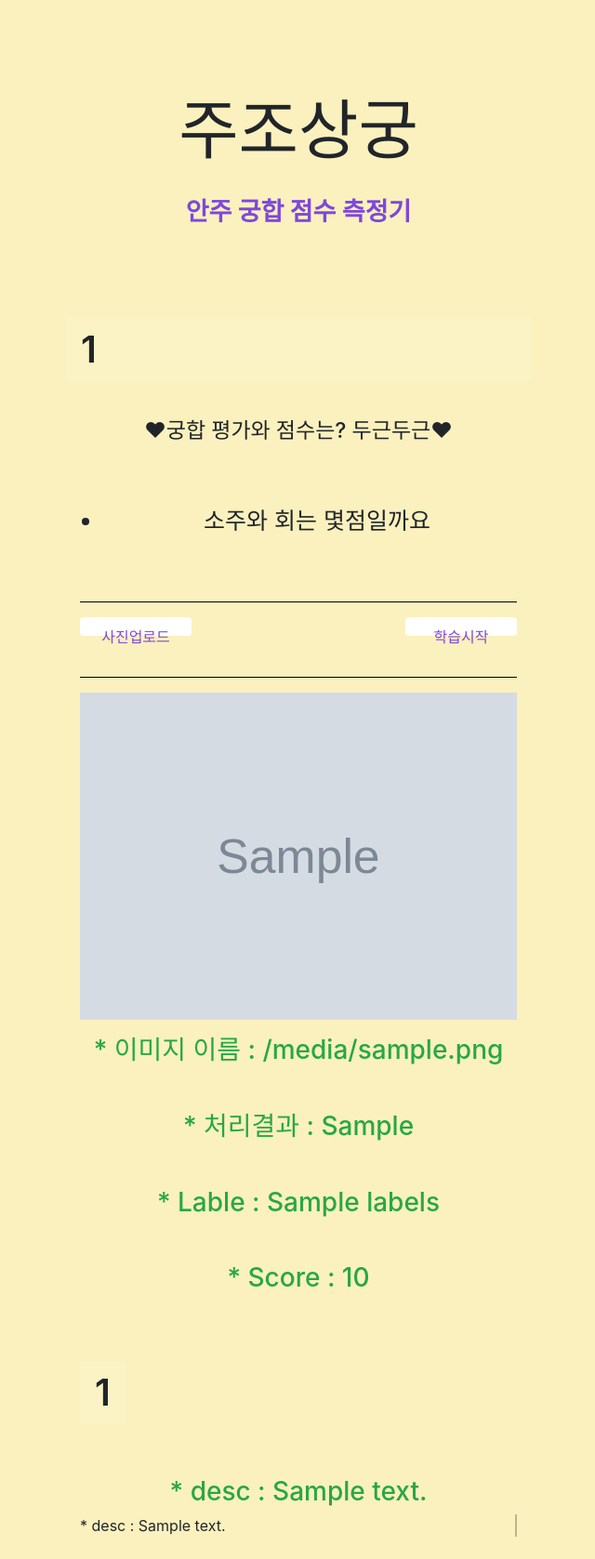
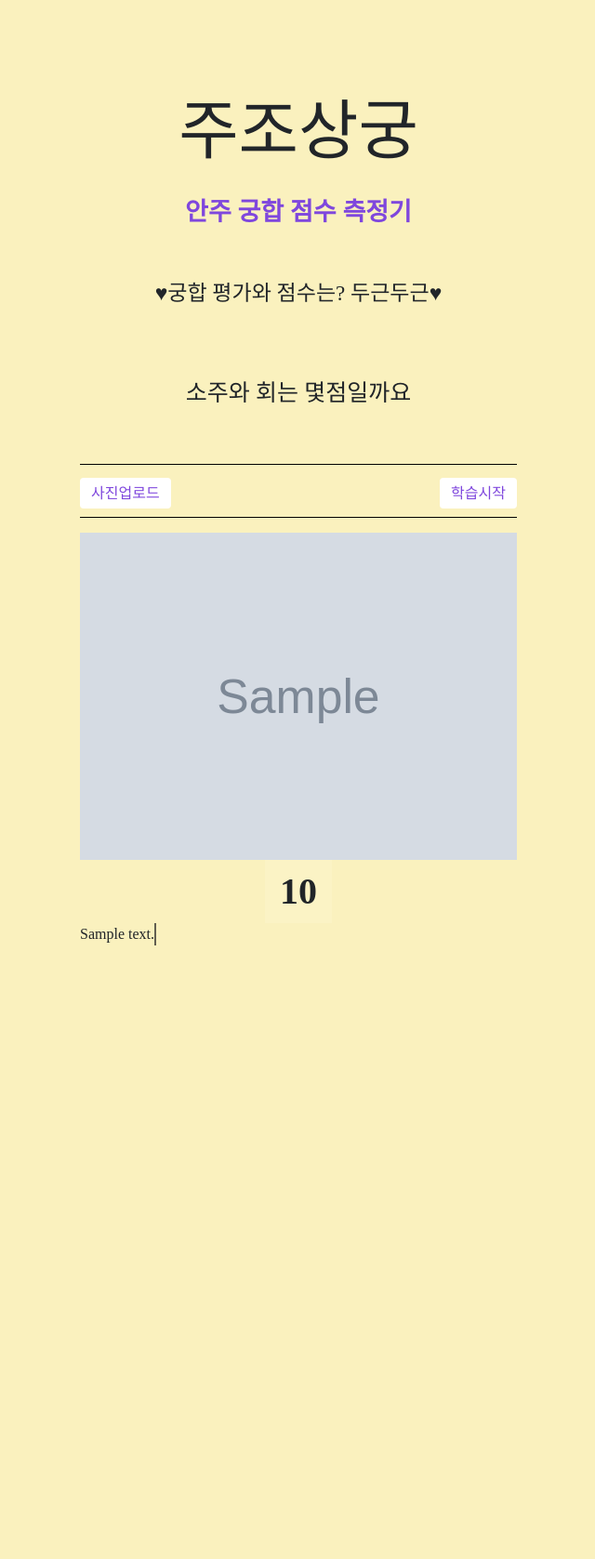
Before and after one commit to bururaru/Alcohol_Anju_Detection, a Flask app: template templates/index.html in a window 1280 px wide. Shown: the whole page at 93% size, without its empty margins (319-959 px from the left). After the commit the page ends 1017 px from the top, so only its background shows below. Run offline with Flask 2, Linux system fonts and the light colour scheme; the template is opened without the code that fills it: most values are stand-ins (such as "Sample title", 1, 10 or a date in 2020); grey boxes marked "Sample" are stand-in pictures; some libraries are stand-ins or nearby versions; some web fonts are replaced.

Commit message:
plan B succes

```diff
--- a/static/css/style.css
+++ b/static/css/style.css
@@ -1,71 +1,14 @@
-/*.text-typing {*/
-/*  padding:20px 30px;*/
-/*  background:#f5f5f5;*/
-/*  font-size:35px;*/
-/*  font-family:monospace;*/
-/*  border-radius:50px;*/
-/*}*/
+*{
+    font-family: 'NEXON Lv1 Gothic OTF';
+  }
+
 @import compass
-
+text-success {
+    color :rgba(27, 175, 234, 1)
+}
 /*.raise_test:hover,*/
 /*.raise_test:focus {*/
 /*  box-shadow: 0 0.5em 0.5em -0.4em var(--hover);*/
-/*  transform: translateY(-0.25em);*/
-/*}*/
-
-/*$colors: (*/
-/*  raise_test: #ffa260*/
-/*);*/
-
-/*@each $button, $color in $colors {*/
-/*  .#{$button} {*/
-/*    --color: #{$color};*/
-/*    --hover: #{adjust-hue($color, 45deg)};*/
-/*  }*/
-/*}*/
-
-/*button {*/
-/*  color: var(--color);*/
-/*  transition: 0.25s;*/
-
-/*  &:hover,*/
-/*  &:focus {*/
-/*    border-color: var(--hover);*/
-/*    color: #fff;*/
-/*  }*/
-/*}*/
-
-/*//=== Pen styling, ignore*/
-/*body {*/
-/*  color: #fff;*/
-/*  background: hsl(227, 10%, 10%);*/
-/*  font: 300 1em 'Fira Sans', sans-serif;*/
-
-/*  // Center everything ever*/
-/*  justify-content: center;*/
-/*  align-content: center;*/
-/*  align-items: center;*/
-/*  text-align: center;*/
-/*  min-height: 100vh;*/
-/*  display: flex;*/
-/*}*/
-
-/*// Basic button styles*/
-/*button {*/
-/*  background: none;*/
-/*  border: 2px solid;*/
-/*  font: inherit;*/
-/*  line-height: 1;*/
-/*  margin: 0.5em;*/
-/*  padding: 1em 2em;*/
-/*}*/
-
-/*h1 { font-weight: 400; }*/
-
-/*code {*/
-/*  color: #e4cb58;*/
-/*  font: inherit;*/
-/*}*/
 
 .form-style-3{
 	max-width: 450px;
@@ -163,7 +106,7 @@
   margin:0px;
   white-space:nowrap;
   overflow:hidden;
-  animation:typing 7s steps(22,end) forwards,
+  animation:typing 3s steps(22,end) forwards,
             blink 1s infinite;
 }
 @keyframes typing {
@@ -318,6 +261,7 @@
 
 .type_list {
   animation: rotate 7s infinite;
+  list-style: none;
 }
 
 /* button style (upload, submit) */
--- a/templates/index.html
+++ b/templates/index.html
@@ -8,7 +8,7 @@
   <title>酒조상궁</title>
   <link rel="stylesheet" type="text/css" href="static/css/reset.css">
   <link rel="stylesheet" type="text/css" href="static/css/style.css">
-  <link rel="stylesheet" href="https://stackpath.bootstrapcdn.com/bootstrap/4.4.1/css/bootstrap.min.css" integrity="sha384-Vkoo8x4CGsO3+Hhxv8T/Q5PaXtkKtu6ug5TOeNV6gBiFeWPGFN9MuhOf23Q9Ifjh" crossorigin="anonymous">
+  <link rel="stylesheet" href="https://stackpath.bootstrapcdn.com/bootstrap/4.4.1/css/bootstrap.min.css" >
 
   <script src="http://code.jquery.com/jquery-latest.min.js"></script>
   <script>
@@ -26,7 +26,7 @@
         int_speed = 35;
 
     var int = setInterval(function() {
-      if(run_count < count){
+      if(run_count < count+1){
         $display.text(speed * run_count);
         run_count++;
       } else if(parseInt($display.text()) < count) {
@@ -45,11 +45,6 @@
          makegraph();
          });
     </script>
-  <script>
-  $(function(){
-  console.log('success!')
-  });
-  </script>
 </head>
 <!--------------------------------------- HEAD END --------------------------------------->
 <!-------------------------------------- BODY START -------------------------------------->
@@ -62,11 +57,10 @@
         <h3 class="main_title">주조상궁</h3>
         <h3 class="sub_title">안주 궁합 점수 측정기</h3>
       </div>
-	  <div class="count">테스트버튼</div>
       <div class="intro">
         <h1>♥궁합 평가와 점수는? 두근두근♥</h1>
         <div class="type">
-          <ul class="type_list">
+          <ul class="type_list" style="padding: 0 !important;">
               <li>소주와 회는 몇점일까요</li>
               <li>맥주와 회..이거 맞아?</li>
               <li>막걸리와 전은 몇점일까요?</li>
@@ -83,16 +77,16 @@
             <form action="http://localhost:5000/fileUpload" method="POST" enctype="multipart/form-data">
               <div class="filebox" style="display:contents">
                 <div style="float:left">
-                  <label for="ex_file">사진업로드</label>
+                  <label for="ex_file" style="display: inline !important;">사진업로드</label>
                   <input type="file" name="file" id="ex_file" />
                 </div>
                 <div style="float:right">
-                  <label for="ex_submit">학습시작</label>
+                  <label for="ex_submit" style="display: inline !important;"">학습시작</label>
                   <input type="submit" id="ex_submit" />
                 </div>
               </div>
             </form>
-          <br><br>
+          <br>
           <hr class="border_line" size="5px" color="black" noshade="">
           {% if score %}
           <div id="label-container">
@@ -105,30 +99,23 @@
            <!-------------------------------------- FILE UPLOAD -------------------------------------->
            <!-------------------------------------- RESULTs AREA-------------------------------------->
           <!--로딩바-->
-          <div id="loading" style="margin-left: 0px;">
-            <img src="/static/img/loading.gif">
+          <div id="loading" style="margin-left: 0px; text-align : center;">
+            <img src="/static/img/loading.gif" style="width: 3vw !important;">
             <p>변환중입니다..잠시기다려주세요.</p>
           </div>
+
             {% if result_img %}
             <img src="{{url_for('static', filename='result_img/'+result_img)}}" class="img-fluid z-depth-1-half" alt="">
             {% endif %}
-            <br>
-            <h3 class="text-center mt-3 text-success">{% if result_img %} * 이미지 이름 : {{ result_img }} {% endif %}</h3>
-            <br>
-            <h3 class="text-center mt-3 text-success">{% if return_msg %} * 처리결과 : {{ return_msg }} {% endif %}</h3>
-            <br>
-            <h3 class="text-center mt-3 text-success">{% if labels %} * Lable : {{ labels }} {% endif %}</h3>
-            <br>
-            <h3 class="text-center mt-3 text-success">{% if score %} * Score : {{ score }} {% endif %}</h3>
-            <br>
-            {% if score %}<div class="count">0</div>{% endif %}
-            <br>
-            <h3 class="text-center mt-3 text-success">{% if desc %} * desc : {{ desc }} {% endif %}</h3>
-            <div class="text-typing">
-                  <p>{% if desc %} * desc : {{ desc }} {% endif %}</p>
+
+            {% if score %}
+            <div class="count" style="display: table  !important; margin: auto !important;">0</div>
+            {% endif %}
+
+            <div class="text-typing" style="display: inline-block !important;">
+                  <p>{% if desc %} {{ desc }} {% endif %}</p>
             </div>
 
-            <br>
           <!-------------------------------------- RESULTs AREA-------------------------------------->
         </div>
       </main>
@@ -142,24 +129,20 @@
     return true;
     });
 </script>
-<script>
-  $(function(){
-  console.log('success2!')
-  });
-</script>
+
 <script>
     labelContainer = document.getElementById("label-container");
 
     function makegraph() {
 			var barWidth = Math.round({{anju_score}}.toFixed(2) * 100) + "%";
 			var label = "<div class='food-label d-flex align-items-center'>" + "{{anju}}" + "</div>"
-			var bar = "<div class='bar-container position-relative container'><div class='box'></div><div class='d-flex justify-content-center align-items-center bar' style='width: " + barWidth + "'><span class='d-block percent-text'>" + Math.round({{anju_score}}.toFixed(2) * 100) + "%</span></div></div>"
+			var bar = "<div class='bar-container position-relative container'  style='width: 55vw !important;'><div class='box'></div><div class='d-flex justify-content-center align-items-center bar' style='width: " + barWidth + "'><span class='d-block percent-text'>" + Math.round({{anju_score}}.toFixed(2) * 100) + "%</span></div></div>"
 			document.getElementById("anju").innerHTML = label + bar;
 			console.log("{{anju}}", {{anju_score}})
 
 			var barWidth2 = Math.round({{alcohol_score}}.toFixed(2) * 100) + "%";
 			var label2 = "<div class='food-label d-flex align-items-center'>" + "{{alcohol}}" + "</div>"
-			var bar2 = "<div class='bar-container position-relative container'><div class='box'></div><div class='d-flex justify-content-center align-items-center bar' style='width: " + barWidth2 + "'><span class='d-block percent-text'>" + Math.round({{alcohol_score}}.toFixed(2) * 100) + "%</span></div></div>"
+			var bar2 = "<div class='bar-container position-relative container' style='width: 55vw !important;'><div class='box'></div><div class='d-flex justify-content-center align-items-center bar' style='width: " + barWidth2 + "'><span class='d-block percent-text'>" + Math.round({{alcohol_score}}.toFixed(2) * 100) + "%</span></div></div>"
 			document.getElementById("alcohol").innerHTML = label2 + bar2;
 			console.log("{{alcohol}}", {{alcohol_score}})
         }
```
